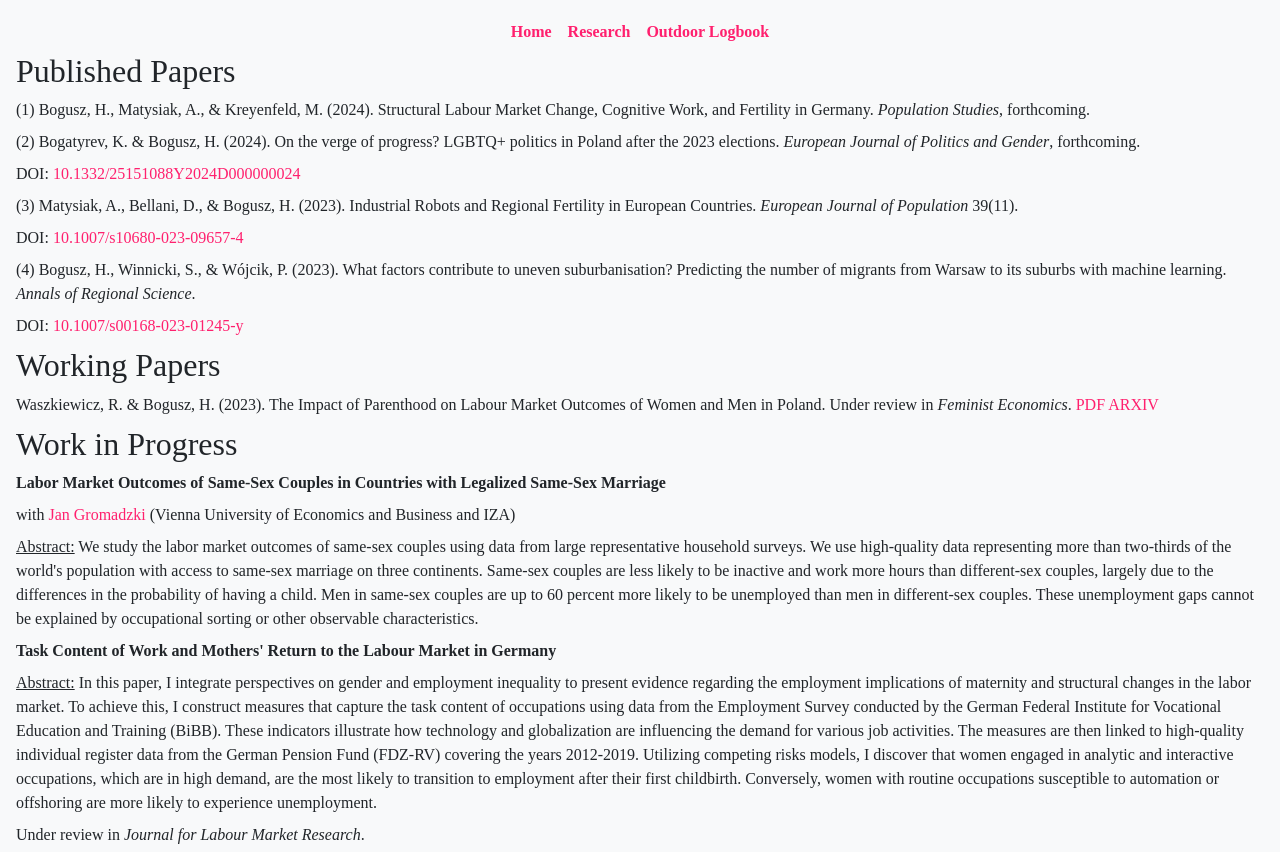
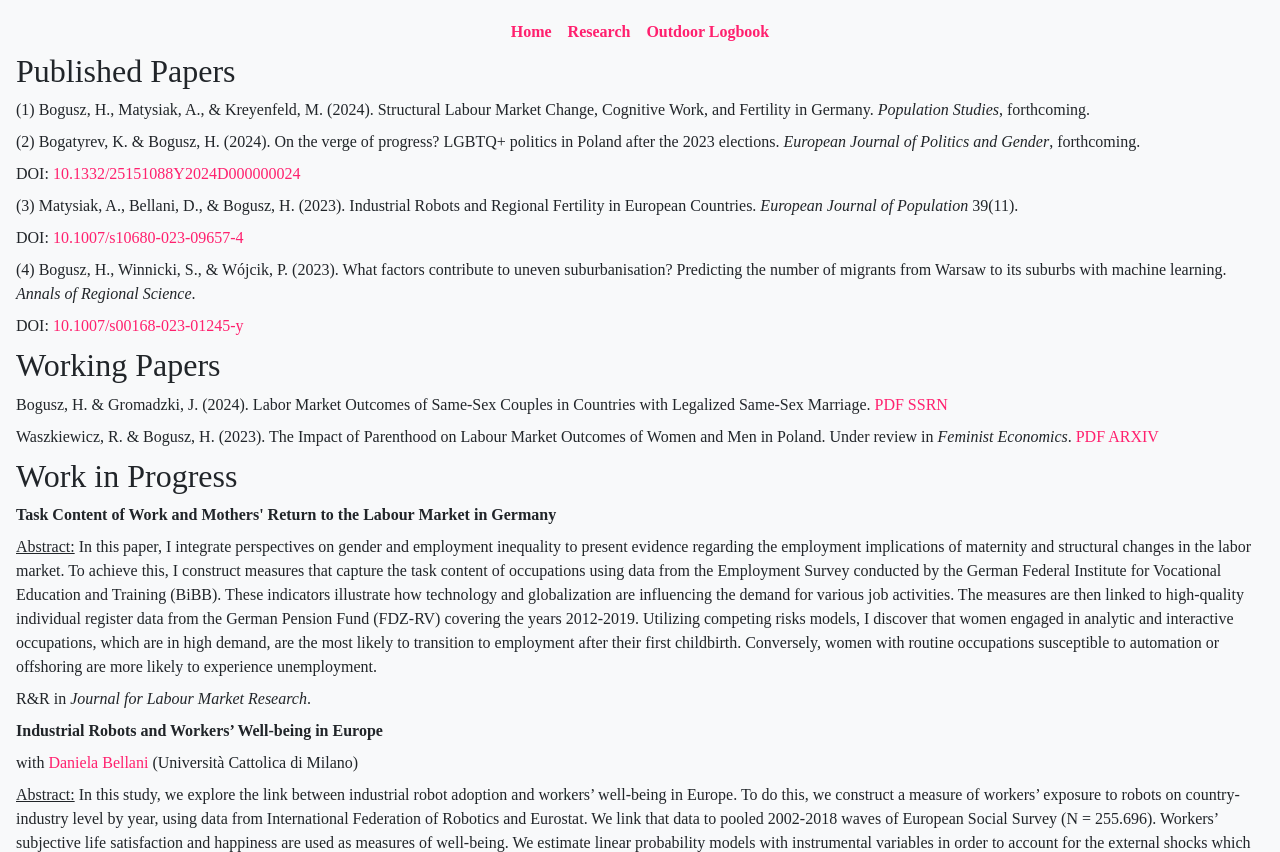
Before and after one commit to honoratabogusz/honoratabogusz.github.io, a plain HTML site: page research.html in a window 1280 px wide. Shown: the top 852 px of the page. Drawn offline with Linux system fonts and the light colour scheme; a web font is replaced by a local one.

Commit message:
Update research.html

```diff
--- a/research.html
+++ b/research.html
@@ -38,14 +38,12 @@
     <p>(4) Bogusz, H., Winnicki, S., & Wójcik, P. (2023). What factors contribute to uneven suburbanisation? Predicting the number of migrants from Warsaw to its suburbs with machine learning. <i>Annals of Regional Science</i>.</p>
     <p>DOI: <a href="https://doi.org/10.1007/s00168-023-01245-y">10.1007/s00168-023-01245-y</a></p>
     <h2>Working Papers</h2>
+    <p>Bogusz, H. & Gromadzki, J. (2024). Labor Market Outcomes of Same-Sex Couples in Countries with Legalized Same-Sex Marriage. <a href="https://papers.ssrn.com/sol3/papers.cfm?abstract_id=4766149">PDF SSRN</a></p>
     <p>Waszkiewicz, R. & Bogusz, H. (2023). The Impact of Parenthood on Labour Market Outcomes of Women and Men in Poland. Under review in <i>Feminist Economics</i>. <a href="https://arxiv.org/abs/2306.12924">PDF ARXIV</a></p>
     <h2>Work in Progress</h2>
-    <p><b>Labor Market Outcomes of Same-Sex Couples in Countries with Legalized Same-Sex Marriage</b></p>
-    <p> with <a href="https://www.jgromadzki.com/">Jan Gromadzki</a> (Vienna University of Economics and Business and IZA)</p>
-    <p><u>Abstract:</u> We study the labor market outcomes of same-sex couples using data from large representative household surveys. We use high-quality data representing more than two-thirds of the world's population with access to same-sex marriage on three continents. Same-sex couples are less likely to be inactive and work more hours than different-sex couples, largely due to the differences in the probability of having a child. Men in same-sex couples are up to 60 percent more likely to be unemployed than men in different-sex couples. These unemployment gaps cannot be explained by occupational sorting or other observable characteristics.</b></p>
     <p><b>Task Content of Work and Mothers' Return to the Labour Market in Germany</b></p>
     <p><u>Abstract:</u> In this paper, I integrate perspectives on gender and employment inequality to present evidence regarding the employment implications of maternity and structural changes in the labor market. To achieve this, I construct measures that capture the task content of occupations using data from the Employment Survey conducted by the German Federal Institute for Vocational Education and Training (BiBB). These indicators illustrate how technology and globalization are influencing the demand for various job activities. The measures are then linked to high-quality individual register data from the German Pension Fund (FDZ-RV) covering the years 2012-2019. Utilizing competing risks models, I discover that women engaged in analytic and interactive occupations, which are in high demand, are the most likely to transition to employment after their first childbirth. Conversely, women with routine occupations susceptible to automation or offshoring are more likely to experience unemployment.</p>
-    <p>Under review in <i>Journal for Labour Market Research</i>.</p>
+    <p>R&R in <i>Journal for Labour Market Research</i>.</p>
     <p><b>Industrial Robots and Workers’ Well-being in Europe</b></p>
     <p> with <a href="https://orcid.org/0000-0003-0672-925X">Daniela Bellani</a> (Università Cattolica di Milano)</p>
     <p><u>Abstract:</u> In this study, we explore the link between industrial robot adoption and workers’ well-being in Europe. To do this, we construct a measure of workers’ exposure to robots on country-industry level by year, using data from International Federation of Robotics and Eurostat. We link that data to pooled 2002-2018 waves of European Social Survey (N = 255.696). Workers’ subjective life satisfaction and happiness are used as measures of well-being. We estimate linear probability models with instrumental variables in order to account for the external shocks which may affect workers’ well-being and robot adoption in parallel. In our analysis, we divide countries into three groups by the level of robot adoption advancement. Additionally, we interact robot adoption with social class. In countries with low adoption of industrial robots, 1 robot per 1000 workers increases the probability of being satisfied with one’s life by 2% in lower middle class and by 3% for small business owners. In contrast, in countries with high adoption of industrial robots, 1 robot per 1000 workers decreases the same probability by 1% in the skilled working class.</p>
```
